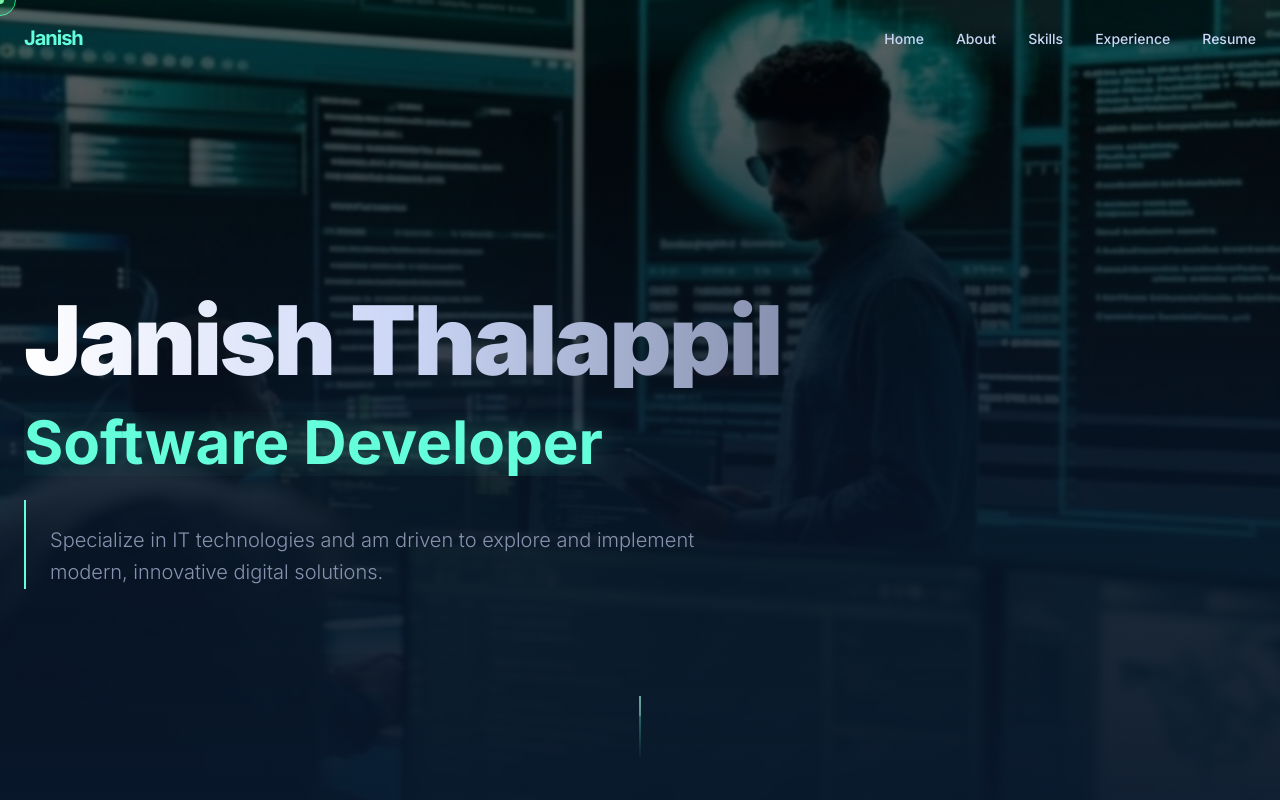
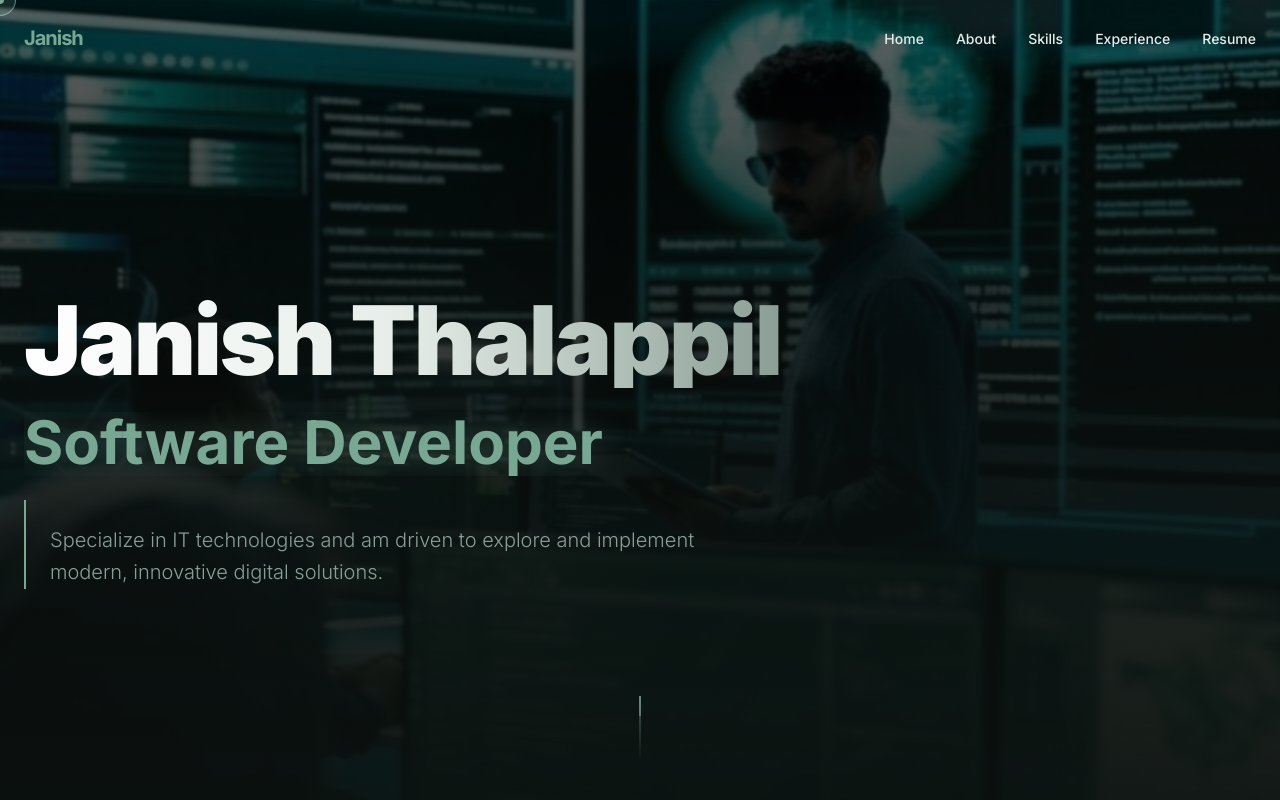
Before and after one commit to JanishT/website, a Next.js app: page / in a window 1280 px wide. Shown: the top 800 px of the page. Built offline with nearby package versions, Linux system fonts and the light colour scheme.

Commit message:
colour theme changed

```diff
--- a/app/components/BackgroundParticles.tsx
+++ b/app/components/BackgroundParticles.tsx
@@ -37,7 +37,7 @@ export default function BackgroundParticles() {
 
     const particlesMaterial = new THREE.PointsMaterial({
       size: 0.02,
-      color: 0x64ffda,
+      color: 0x78a894,
       transparent: true,
       opacity: 0.4,
       blending: THREE.AdditiveBlending,
--- a/app/components/CustomCursor.tsx
+++ b/app/components/CustomCursor.tsx
@@ -45,21 +45,21 @@ export default function CustomCursor() {
       x: mousePosition.x - 24,
       y: mousePosition.y - 24,
       scale: 1.5,
-      backgroundColor: "rgba(100, 255, 218, 0.1)",
-      border: "1px solid rgba(100, 255, 218, 0.8)",
+      backgroundColor: "rgba(120, 168, 148, 0.12)",
+      border: "1px solid rgba(120, 168, 148, 0.82)",
     },
   };
 
   return (
     <>
       <motion.div
-        className="fixed top-0 left-0 w-8 h-8 rounded-full pointer-events-none z-50 border border-green-400 bg-green-400/20 mix-blend-screen"
+        className="fixed top-0 left-0 w-8 h-8 rounded-full pointer-events-none z-50 border border-primary-green/70 bg-primary-green/15 mix-blend-screen"
         variants={variants}
         animate={isHovering ? "hover" : "default"}
         transition={{ type: "tween", ease: "backOut", duration: 0.1 }}
       />
       <motion.div
-        className="fixed top-0 left-0 w-2 h-2 rounded-full pointer-events-none z-50 bg-green-300"
+        className="fixed top-0 left-0 w-2 h-2 rounded-full pointer-events-none z-50 bg-primary-green"
         animate={{
           x: mousePosition.x - 4,
           y: mousePosition.y - 4,
--- a/app/components/HeroSection.tsx
+++ b/app/components/HeroSection.tsx
@@ -76,7 +76,7 @@ export default function HeroSection() {
               {titles.map((title, idx) => (
                 <motion.div
                   key={idx}
-                  className="absolute left-0 top-0 text-primary-green drop-shadow-[0_0_15px_rgba(100,255,218,0.3)]"
+                  className="absolute left-0 top-0 text-primary-green drop-shadow-[0_0_15px_rgba(120,168,148,0.32)]"
                   initial={{ y: 80, opacity: 0, rotateX: -90 }}
                   animate={{
                     y: currentTitleIdx === idx ? 0 : -80,
--- a/app/components/ResumeSection.tsx
+++ b/app/components/ResumeSection.tsx
@@ -54,7 +54,7 @@ export default function ResumeSection() {
               href="#"
               target="_blank"
               rel="noopener noreferrer"
-              className="inline-flex items-center gap-3 px-8 py-4 bg-primary-green text-dark-green font-semibold rounded hover:bg-primary-green/90 transition-colors shadow-[0_0_20px_rgba(100,255,218,0.3)] hover:shadow-[0_0_30px_rgba(100,255,218,0.5)]"
+              className="inline-flex items-center gap-3 px-8 py-4 bg-primary-green text-dark-green font-semibold rounded hover:bg-primary-green/90 transition-colors shadow-[0_0_20px_rgba(120,168,148,0.22)] hover:shadow-[0_0_34px_rgba(120,168,148,0.34)]"
             >
               <FaDownload />
               Download Resume
--- a/app/globals.css
+++ b/app/globals.css
@@ -1,11 +1,12 @@
 @import "tailwindcss";
 
 @theme {
-  --color-dark-green: #0a192f;
-  --color-primary-green: #64ffda;
-  --color-secondary-green: #112240;
-  --color-light-slate: #ccd6f6;
-  --color-slate: #8892b0;
+  /* Professional dark green: charcoal-forest surfaces + dusty sage accent */
+  --color-dark-green: #0c1210;
+  --color-primary-green: #78a894;
+  --color-secondary-green: #1a2620;
+  --color-light-slate: #e6ede9;
+  --color-slate: #8b9e96;
   --font-inter: var(--font-inter);
 }
 
@@ -15,8 +16,8 @@ body {
 }
 
 ::selection {
-  background: rgba(100, 255, 218, 0.2);
-  color: var(--color-primary-green);
+  background: rgba(120, 168, 148, 0.22);
+  color: var(--color-light-slate);
 }
 
 ::-webkit-scrollbar {
--- a/app/layout.tsx
+++ b/app/layout.tsx
@@ -32,7 +32,7 @@ export default function RootLayout({
   return (
     <html lang="en">
       <body
-        className={`${geistSans.variable} ${geistMono.variable} ${inter.variable} font-inter bg-[#05110d] text-white antialiased overflow-x-hidden`}
+        className={`${geistSans.variable} ${geistMono.variable} ${inter.variable} font-inter bg-dark-green text-white antialiased overflow-x-hidden`}
       >
         <LenisProvider>
           <CustomCursor />
```
